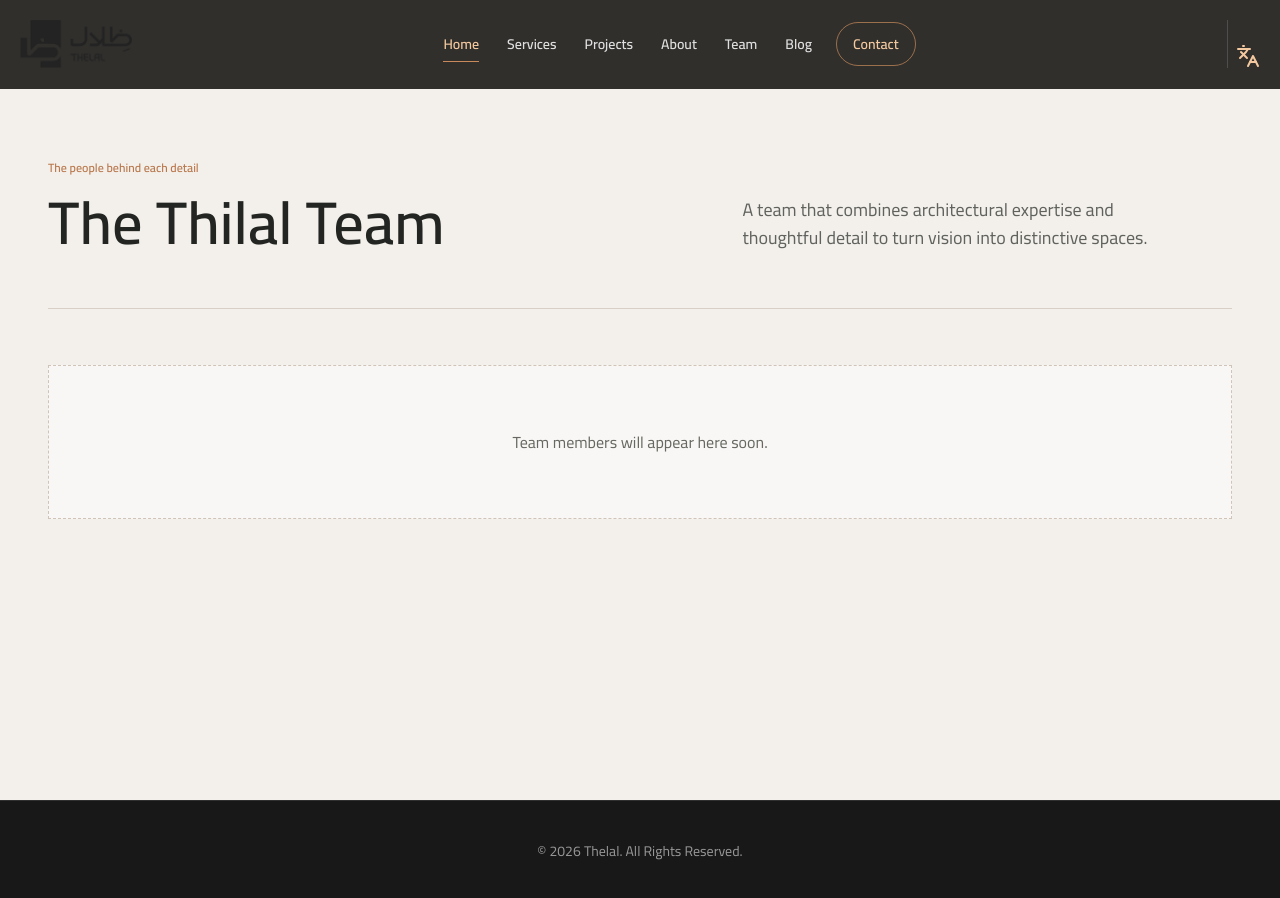
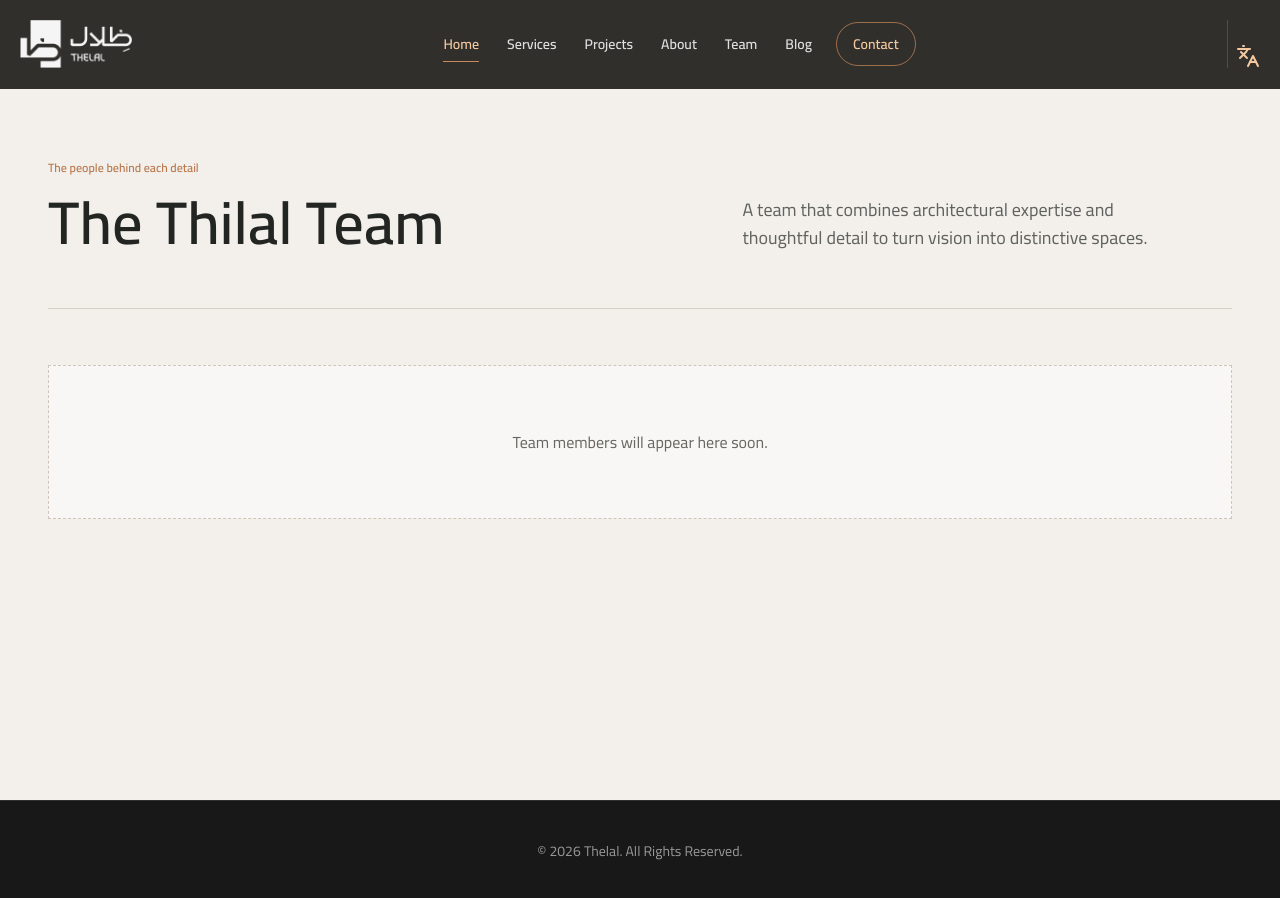
Before and after one commit to Eissakarash/thelal-portfolio, a Next.js app: page /en/team in a window 1280 px wide. Shown: the top 898 px of the page. Built offline with nearby package versions, Linux system fonts and the light colour scheme.

Commit message:
Fix header logo visibility

```diff
--- a/layout/header-client.tsx
+++ b/layout/header-client.tsx
@@ -50,7 +50,11 @@ export default function HeaderClient({ items, socials }: { items: NavigationItem
           <Image
             src={Logo}
             alt="ظِلال"
-            className={compact ? "w-20 object-contain transition-all duration-300" : "w-28 object-contain transition-all duration-300"}
+            className={
+              compact
+                ? "w-20 object-contain brightness-0 invert opacity-95 transition-all duration-300"
+                : "w-28 object-contain brightness-0 invert opacity-95 transition-all duration-300"
+            }
           />
         </Link>
 
```
